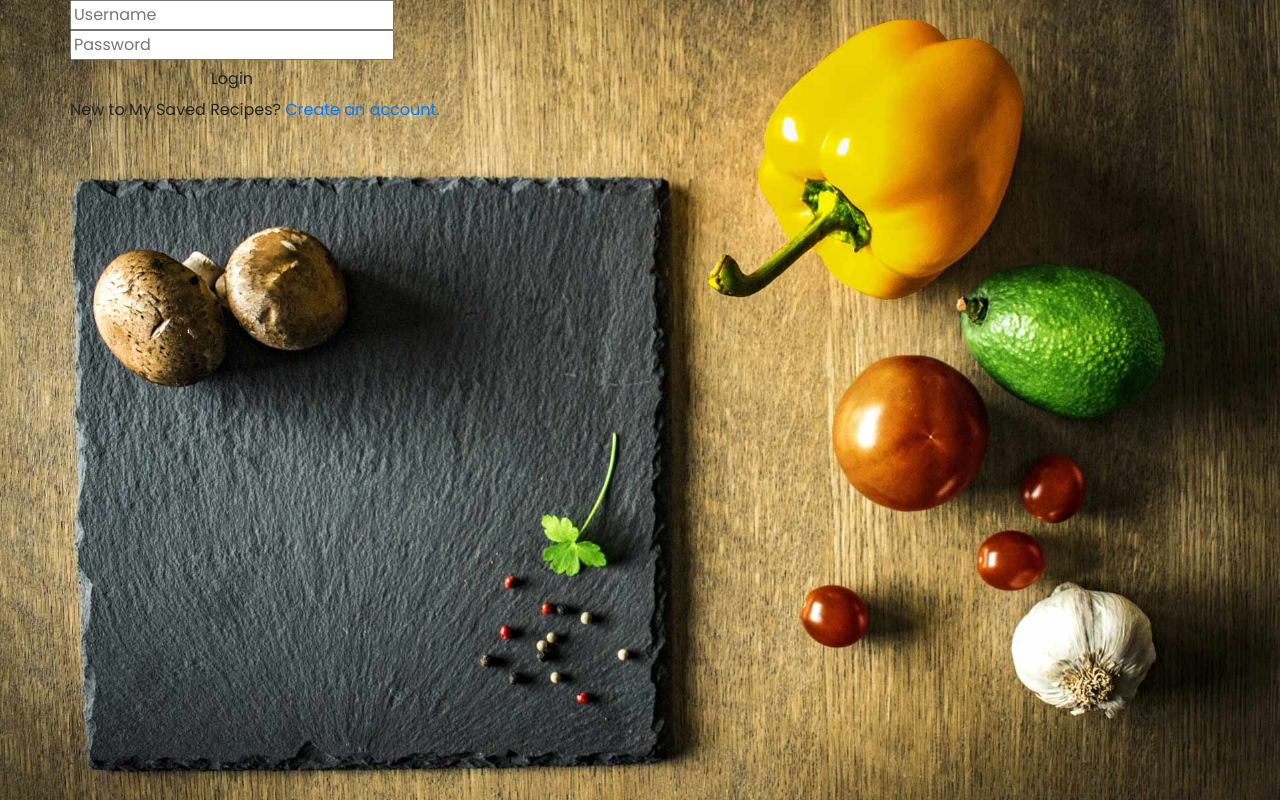
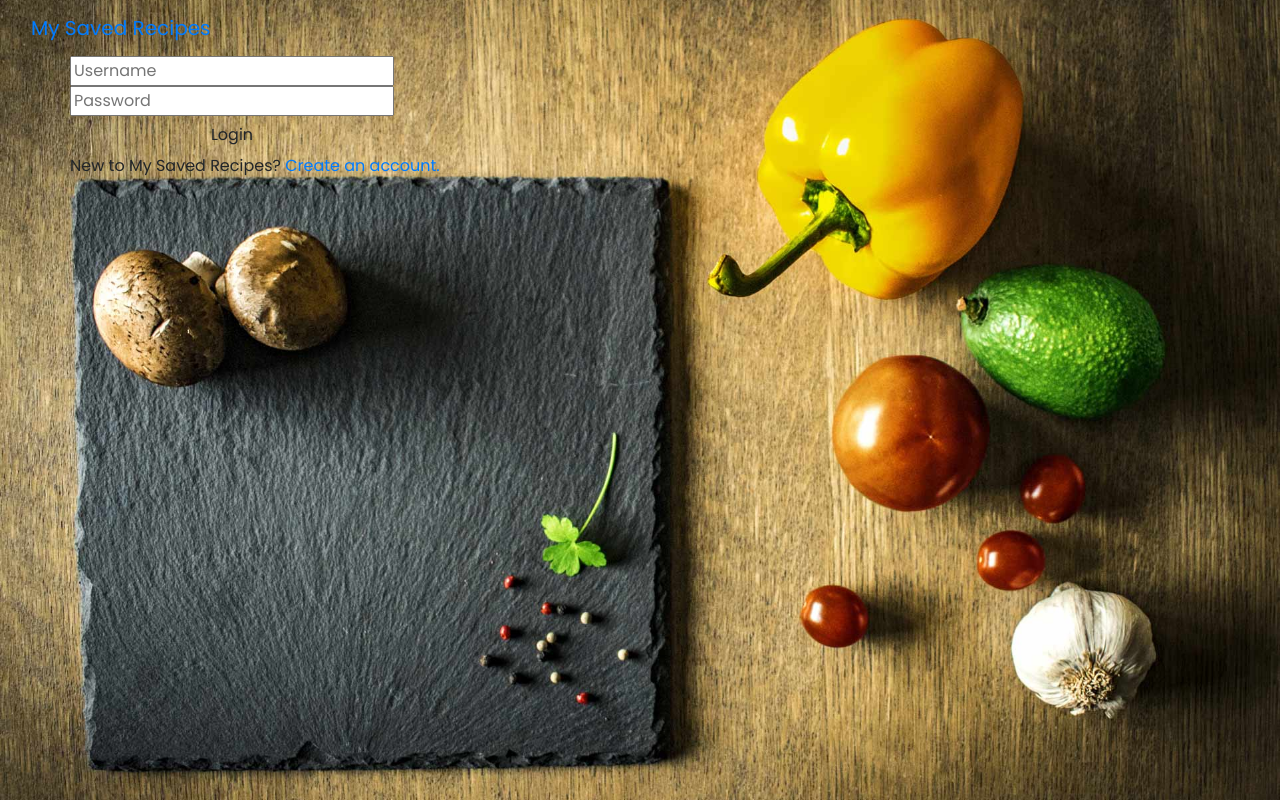
Before and after one commit to davidlewallen/recipe-app, a React app: page /account/login in a window 1280 px wide. Built offline with nearby package versions, Linux system fonts and the light colour scheme; no server answers.

Commit message:
show on account

```diff
--- a/src/common/components/app/container/AppContainer.jsx
+++ b/src/common/components/app/container/AppContainer.jsx
@@ -51,8 +51,7 @@ class AppContainer extends React.Component {
 
   render = () => (
     <div>
-      {this.props.location.pathname !== '/' &&
-        this.props.location.pathname !== '/account/login' && (
+      {this.props.location.pathname !== '/' && (
         <HeaderContainer
           history={this.props.history}
           recipes={this.state.recipes}
```
